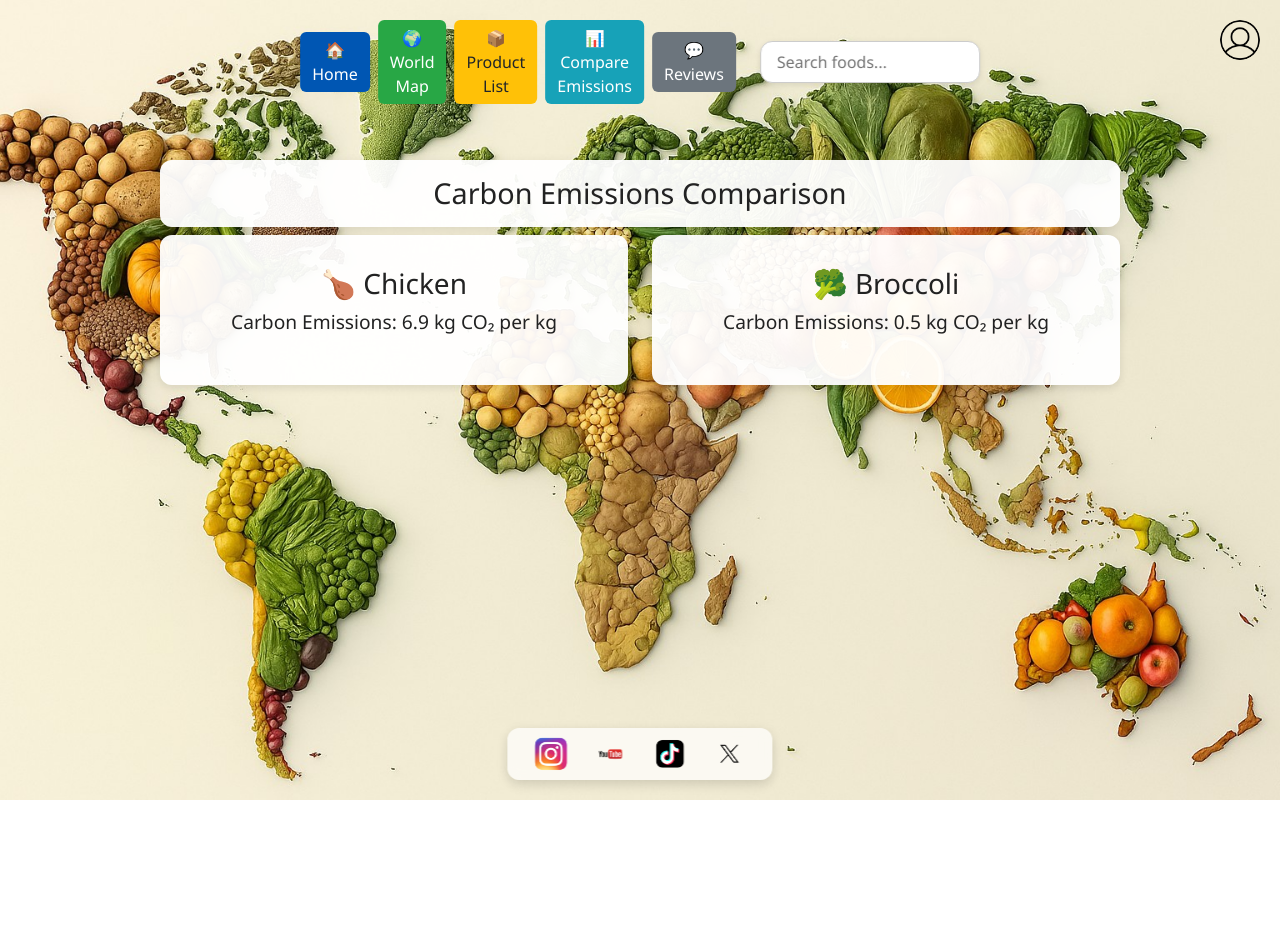
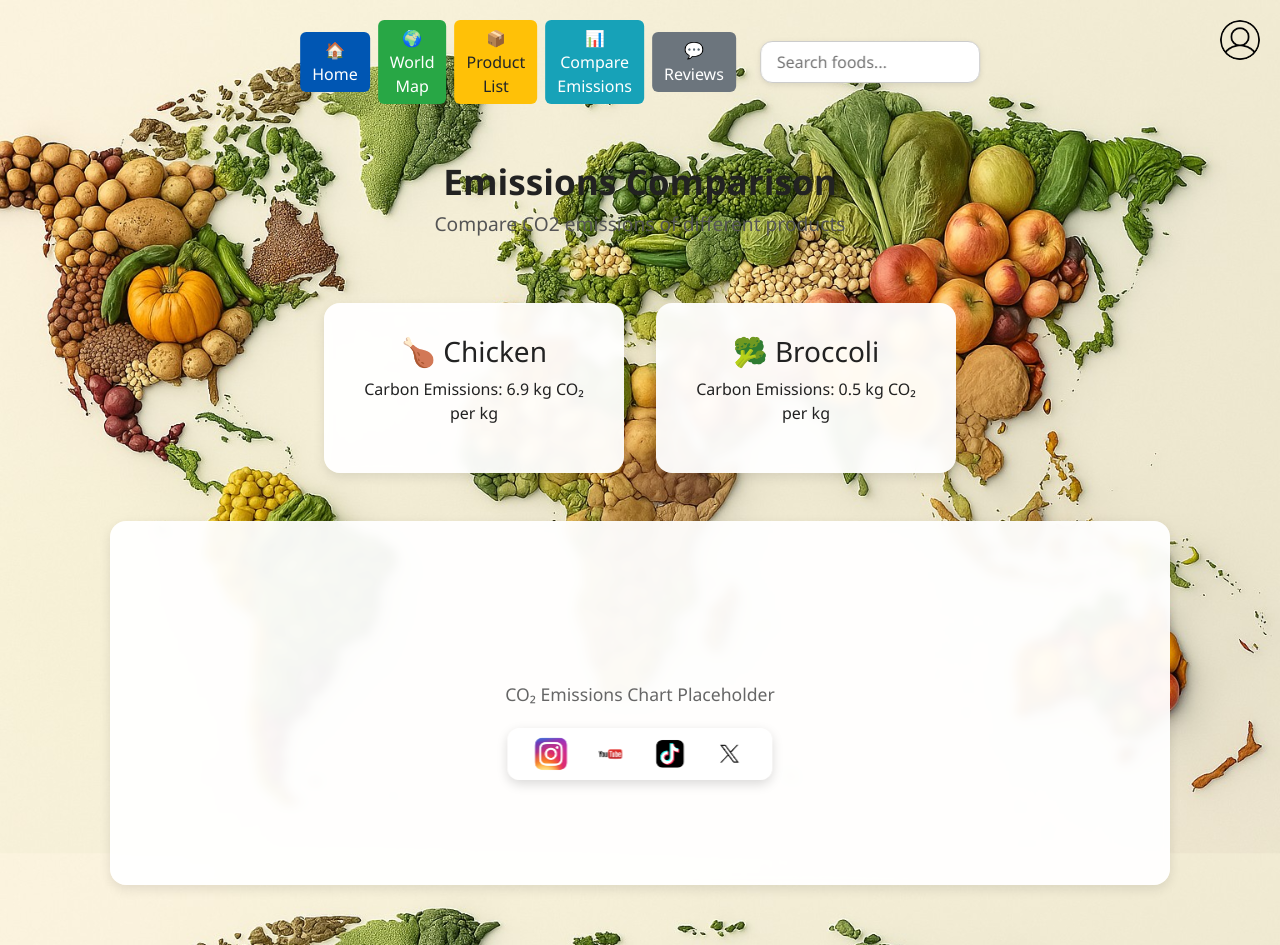
Before and after one commit to nuyemlc/Food-Supply-Chain-Tracker-, a plain HTML site: page Frontend/compareemission.html in a window 1280 px wide. Before the commit the page ends 800 px from the top, so only its background shows below. Drawn offline with nearby package versions, Linux system fonts and the light colour scheme.

Commit message:
Made changes & tweaked the compare emission to match my wireframe more, successful in doing that but the content was placed improperly

```diff
--- a/Frontend/compareemission.html
+++ b/Frontend/compareemission.html
@@ -37,9 +37,12 @@
   </div>
 
   <main class="compare-main">
-    <section class="compare-section">
-      <h2>Carbon Emissions Comparison</h2>
-      <div class="compare-content">
+    <section class="compare-header">
+      <h2>Emissions Comparison</h2>
+      <p>Compare CO2 emissions of different products</p>
+    </section>
+
+    <section class="compare-content">
       <div class="emission-box">
         <h3>🍗 Chicken</h3>
         <p>Carbon Emissions: 6.9 kg CO₂ per kg</p>
@@ -48,6 +51,11 @@
         <h3>🥦 Broccoli</h3>
         <p>Carbon Emissions: 0.5 kg CO₂ per kg</p>
       </div>
+    </section>
+
+    <section class="compare-chart">
+      <div class="chart-placeholder">
+        <p>CO₂ Emissions Chart Placeholder</p>
       </div>
     </section>
   </main>
--- a/Frontend/styles.css
+++ b/Frontend/styles.css
@@ -417,6 +417,7 @@ body.slide-right .hero {
 }
 
 .compare-page {
+  display: block;
   background: url('images/Background.jpg') no-repeat center center fixed;
   background-size: cover;
   min-height: 100vh;
@@ -425,40 +426,59 @@ body.slide-right .hero {
 }
 
 .compare-main {
-  max-width: 1000px;
+  max-width: 1100px;
   margin: 0 auto;
   padding: 100px 20px 60px 20px;
   display: flex;
   flex-direction: column;
-  gap: 2rem;
+  gap: 3rem;
 }
 
-.compare-section h2 {
-  background: rgba(255, 255, 255, 0.95);
-  padding: 1rem 2rem;
-  border-radius: 12px;
+.compare-header {
   text-align: center;
-  font-size: 1.8rem;
-  box-shadow: 0 4px 12px rgba(0, 0, 0, 0.1);
+}
+
+.compare-header h2 {
+  font-size: 2.2rem;
+  font-weight: 700;
+}
+
+.compare-header p {
+  font-size: 1.2rem;
+  margin-top: 0.5rem;
+  color: #555;
 }
 
 .compare-content {
-  display: grid;
-  grid-template-columns: repeat(auto-fit, minmax(240px, 1fr));
-  gap: 1.5rem;
+  display: flex;
+  gap: 2rem;
+  justify-content: center;
+  flex-wrap: wrap;
 }
 
 .emission-box {
   background: rgba(255, 255, 255, 0.95);
-  border-radius: 12px;
-  box-shadow: 0 3px 8px rgba(0, 0, 0, 0.1);
   padding: 2rem;
+  border-radius: 16px;
+  width: 300px;
   text-align: center;
-  font-size: 1.2rem;
-  transition: transform 0.3s ease, box-shadow 0.3s ease;
+  box-shadow: 0 4px 12px rgba(0, 0, 0, 0.1);
+  backdrop-filter: blur(5px);
 }
 
-.emission-box:hover {
-  transform: translateY(-5px);
-  box-shadow: 0 6px 12px rgba(0, 0, 0, 0.2);
+.compare-chart {
+  background: rgba(255, 255, 255, 0.95);
+  padding: 2rem;
+  border-radius: 16px;
+  box-shadow: 0 4px 12px rgba(0, 0, 0, 0.1);
+  backdrop-filter: blur(5px);
 }
+
+.chart-placeholder {
+  height: 300px;
+  display: flex;
+  align-items: center;
+  justify-content: center;
+  color: #666;
+  font-size: 1.1rem;
+}
```
Lines whose indentation alone changed are shown as unchanged.
